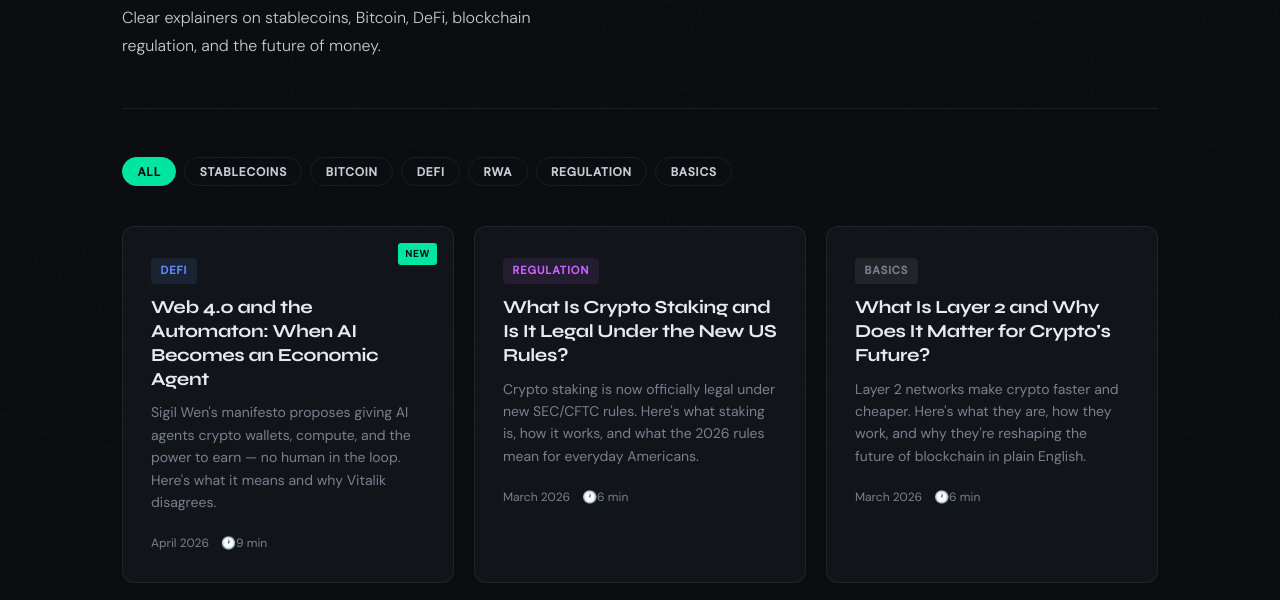
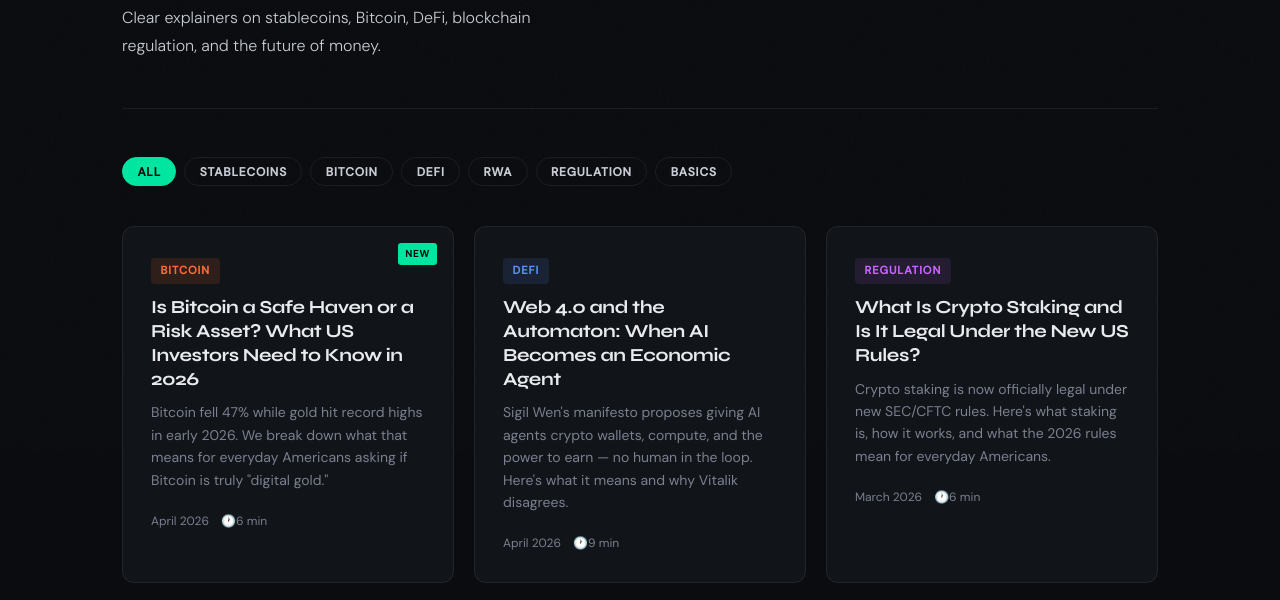
Before and after one commit to chainclarity-dev/chainclarity, a plain HTML site: page articles.html in a window 1280 px wide. Shown: the part 347-947 px from the top of the page. Drawn offline with Linux system fonts and the light colour scheme.

Commit message:
feat: update articles list with bitcoin-safe-haven-or-risk-asset-2026 [2026-04-07]

```diff
--- a/articles.html
+++ b/articles.html
@@ -66,7 +66,14 @@
   </div>
 
   <div class="articles-grid">
-    <a href="/articles/article-web4-autonomous-ai-agents.html" class="card card-new fade-in" data-tag="DeFi">
+    <a href="/articles/bitcoin-safe-haven-or-risk-asset-2026.html" class="card card-new fade-in" data-tag="Bitcoin">
+      <span class="card-tag tag-bitcoin">Bitcoin</span>
+      <h2>Is Bitcoin a Safe Haven or a Risk Asset? What US Investors Need to Know in 2026</h2>
+      <p>Bitcoin fell 47% while gold hit record highs in early 2026. We break down what that means for everyday Americans asking if Bitcoin is truly &quot;digital gold.&quot;</p>
+      <div class="card-meta"><time>April 2026</time> <span>🕐6 min</span></div>
+    </a>
+
+    <a href="/articles/article-web4-autonomous-ai-agents.html" class="card fade-in" data-tag="DeFi">
       <span class="card-tag tag-defi">DeFi</span>
       <h2>Web 4.0 and the Automaton: When AI Becomes an Economic Agent</h2>
       <p>Sigil Wen's manifesto proposes giving AI agents crypto wallets, compute, and the power to earn — no human in the loop. Here's what it means and why Vitalik disagrees.</p>
```
